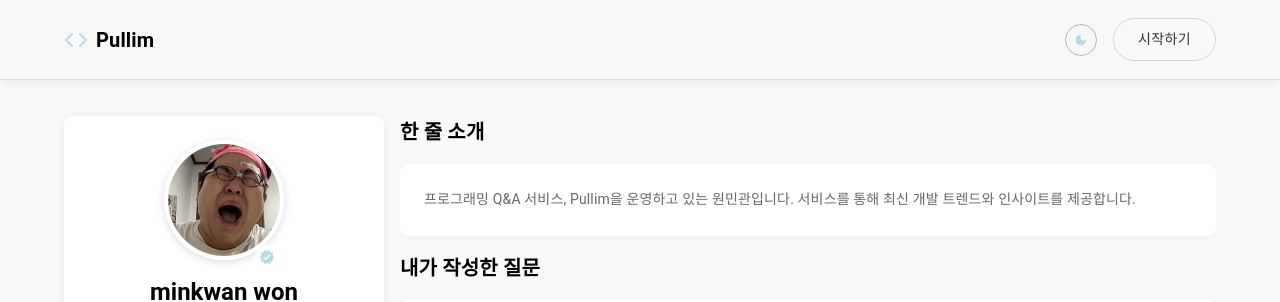
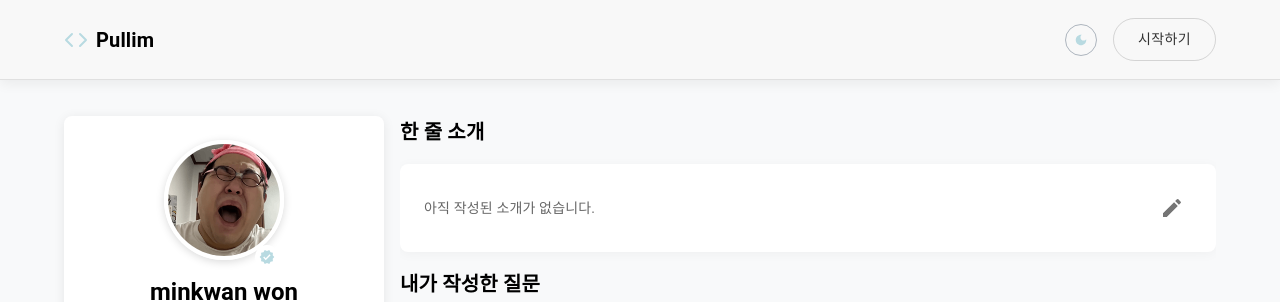
Before and after one commit to minkwan-1/react-nest, a React (Vite) app in the folder client/: page /my in a window 1280 px wide. Shown: the top 302 px of the page. Built offline with nearby package versions, Linux system fonts and the light colour scheme; no server answers; what quill-image-resize-module-ts would draw is missing.

Commit message:
self-intro 추가를 위한 프론트엔드 코드 작성

```diff
--- a/client/src/components/my/SelfIntroduction.tsx
+++ b/client/src/components/my/SelfIntroduction.tsx
@@ -1,70 +1,87 @@
-import { Paper, Typography, useTheme } from "@mui/material";
+import { useState, useEffect } from "react";
+import {
+  Paper,
+  Typography,
+  useTheme,
+  TextField,
+  IconButton,
+  Box,
+  CircularProgress,
+  Tooltip,
+} from "@mui/material";
+import { Edit, Check, Close } from "@mui/icons-material";
+import axios from "axios";
+import { realUserInfo } from "@atom/auth";
+import { useAtom } from "jotai";
+
+const MAX_LENGTH = 80; // 한 줄 소개 최대 글자 수
 
 const SelfIntroduction = () => {
   const theme = useTheme();
 
-  const koreanContent = {
-    overview: "소개",
-    articles: "작성한 아티클",
-    replies: "작성한 댓글",
-    selfIntro: "한 줄 소개",
-    introText:
-      "프로그래밍 Q&A 서비스, Pullim을 운영하고 있는 원민관입니다. 서비스를 통해 최신 개발 트렌드와 인사이트를 제공합니다.",
-    serviceIntro: "서비스 소개",
-    serviceText:
-      "국내 최대 프로그래밍 Q&A 플랫폼 Pullim(풀림)은 개발자들이 겪는 다양한 문제를 함께 해결하며 성장할 수 있도록 돕는 지식 공유 커뮤니티입니다. 초보부터 전문가까지 누구나 자유롭게 질문하고, 실시간으로 사람과 AI 모두에게 답변을 받을 수 있어 '문제가 풀리는 경험'을 빠르고 깊이 있게 제공합니다. 특히 상세 페이지에서는 기존 답변을 기반으로 AI가 추가 설명이나 예제를 실시간 생성해 주는 기능도 제공되어, 복잡한 개념도 더 쉽게 이해할 수 있습니다. 코드 한 줄의 고민도 함께 나누는 풀림에서, 더 나은 개발자로 성장해 보세요.",
-    socialMedia: "소셜 미디어",
-    followers: "팔로워",
-    following: "팔로잉",
-    stats: "활동 통계",
-    interests: "관심 분야",
-    activity: "최근 활동",
-    subscriptions: "구독 신청",
-    badges: "획득한 배지",
-    popularPosts: "나의 질문",
-    recentActivity: "최근 활동",
-    recommendedTopics: "추천 토픽",
-    achievements: "업적",
-    insight: "최근 인사이트",
-    newsletter: "뉴스레터 구독하기",
-    memberSince: "가입일",
-    lastActive: "최근 활동",
-    viewProfile: "프로필 보기",
-    editProfile: "프로필 수정",
-    messageMe: "메시지 보내기",
-    copyChat: "카피챗",
-    viewAll: "전체보기",
-    trending: "트렌딩",
-    search: "검색",
-    newPost: "새 글쓰기",
-    subscribeNewsletter: "뉴스레터 구독하기",
+  // 🔹 상태 선언
+  const [selfIntro, setSelfIntro] = useState(""); // 자기소개 텍스트 상태
+  const [editing, setEditing] = useState(false); // 편집 모드 여부
+  const [loading, setLoading] = useState(true); // 초기 로딩 상태
+  const [saving, setSaving] = useState(false); // 저장 중 여부
+  const [user] = useAtom(realUserInfo); // 사용자 정보 (jotai atom 사용)
+
+  console.log(user); // 사용자 정보 콘솔 출력 (디버깅용)
+
+  // 🔹 컴포넌트 마운트 시 자기소개 데이터 불러오기
+  useEffect(() => {
+    const fetchSelfIntro = async () => {
+      try {
+        const res = await axios.get("/api/user/self-intro"); // API 호출
+        setSelfIntro(res.data.selfIntro || ""); // 결과가 없을 경우 빈 문자열로 설정
+      } catch (error) {
+        console.error("소개 불러오기 실패:", error);
+      } finally {
+        setLoading(false);
+      }
+    };
+    fetchSelfIntro();
+  }, []);
+
+  // 🔹 저장 처리
+  const handleSave = async () => {
+    if (selfIntro.length > MAX_LENGTH) return; // 최대 길이 초과 방지
+    setSaving(true);
+    try {
+      await axios.put("/api/user/self-intro", { selfIntro }); // API 저장 요청
+      setEditing(false); // 저장 후 편집 종료
+    } catch (error) {
+      console.error("소개 저장 실패:", error);
+    } finally {
+      setSaving(false);
+    }
   };
 
+  // 🔹 초기화 및 편집 종료 처리
+  const handleClear = () => {
+    setSelfIntro(""); // 입력 값 초기화
+    setEditing(false); // 편집 모드 종료
+  };
+
+  // 🔹 테마에 따라 색상 구성
   const themeColors = {
-    primary: theme.palette.primary.main,
-    primaryDark: "#02b676",
-    background: theme.palette.mode === "light" ? "#f8f9fa" : "#121212",
     cardBg: theme.palette.background.paper,
     border: theme.palette.mode === "light" ? "#e0e0e0" : "#333333",
-    textPrimary: theme.palette.text.primary,
     textSecondary: theme.palette.text.secondary,
-    accent: "#FF9F1C",
-    accent2: "#7678ED",
-    success: "#2EC4B6",
-    warning: "#E71D36",
-    divider: theme.palette.mode === "light" ? "#e0e0e0" : "#424242",
   };
 
   return (
     <>
-      {" "}
+      {/* 🔹 제목 */}
       <Typography
         variant="h6"
         fontWeight="bold"
         sx={{ mb: 2, display: "flex", alignItems: "center" }}
       >
-        {koreanContent.selfIntro}
+        한 줄 소개
       </Typography>
+
+      {/* 🔹 카드 UI */}
       <Paper
         elevation={0}
         sx={{
@@ -82,15 +99,61 @@ const SelfIntroduction = () => {
               : "none",
         }}
       >
-        <Typography
-          variant="body2"
-          sx={{
-            color: themeColors.textSecondary,
-            lineHeight: 1.7,
-          }}
-        >
-          {koreanContent.introText}
-        </Typography>
+        {/* 🔹 로딩 상태 */}
+        {loading ? (
+          <CircularProgress size={20} />
+        ) : (
+          <Box display="flex" alignItems="center" gap={1}>
+            {/* 🔹 편집 모드 */}
+            {editing ? (
+              <>
+                <TextField
+                  variant="standard"
+                  fullWidth
+                  value={selfIntro}
+                  onChange={(e) => setSelfIntro(e.target.value)}
+                  inputProps={{ maxLength: MAX_LENGTH }}
+                  helperText={`${selfIntro.length} / ${MAX_LENGTH}자`}
+                />
+                {/* 저장 버튼 */}
+                <Tooltip title="저장">
+                  <span>
+                    <IconButton
+                      onClick={handleSave}
+                      disabled={saving || selfIntro.length === 0}
+                    >
+                      {saving ? <CircularProgress size={20} /> : <Check />}
+                    </IconButton>
+                  </span>
+                </Tooltip>
+                {/* 초기화 버튼 */}
+                <Tooltip title="초기화 후 닫기">
+                  <span>
+                    <IconButton onClick={handleClear} disabled={saving}>
+                      <Close />
+                    </IconButton>
+                  </span>
+                </Tooltip>
+              </>
+            ) : (
+              <>
+                {/* 🔹 읽기 모드 텍스트 출력 */}
+                <Typography
+                  variant="body2"
+                  sx={{ color: themeColors.textSecondary, flexGrow: 1 }}
+                >
+                  {selfIntro || "아직 작성된 소개가 없습니다."}
+                </Typography>
+                {/* 편집 버튼 */}
+                <Tooltip title="편집">
+                  <IconButton onClick={() => setEditing(true)}>
+                    <Edit />
+                  </IconButton>
+                </Tooltip>
+              </>
+            )}
+          </Box>
+        )}
       </Paper>
     </>
   );
--- a/client/src/pages/MyInfoEditPage.tsx
+++ b/client/src/pages/MyInfoEditPage.tsx
@@ -470,7 +470,7 @@ const MyInfoEditPage = () => {
             </Grow>
 
             {/* 자기소개 */}
-            <Grow in timeout={1600}>
+            {/* <Grow in timeout={1600}>
               <Paper
                 elevation={0}
                 sx={{
@@ -547,7 +547,7 @@ const MyInfoEditPage = () => {
                   }}
                 />
               </Paper>
-            </Grow>
+            </Grow> */}
 
             {/* 저장 버튼 */}
             <Grow in timeout={1800}>
```
